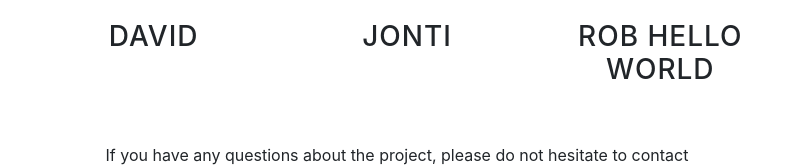
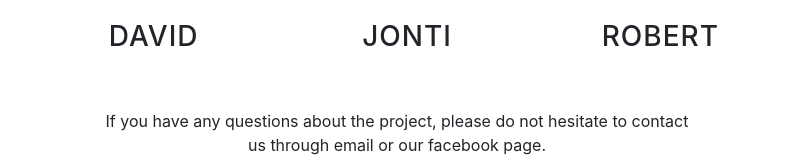
Before and after one commit to robbieyuan96/robbieyuan96.github.io, a website with bundled scripts: page index.html in a window 1280 px wide. Shown: the part 8744-8911 px from the top of the page, without its empty margins (243-1036 px from the left). Built offline with nearby package versions, Linux system fonts and the light colour scheme.

Commit message:
name change

```diff
--- a/index.html
+++ b/index.html
@@ -419,7 +419,7 @@
               <a href="https://www.linkedin.com/in/robert-yuan-design/" target="_blank">
                 <img src="img/Rob.png" alt="">
               </a>
-              <h3>Rob hello world</h3>
+              <h3>Robert</h3>
             </div>
           </div>
           <br>
@@ -427,7 +427,8 @@
           <div class="row">
             <div class="col-sm-10 mx-auto text-center">
               <h7>If you have any questions about the project, please do not hesitate to contact us through email or our facebook
-                page.</h7>
+                page.
+              </h7>
             </div>
           </div>
           <br>
```
